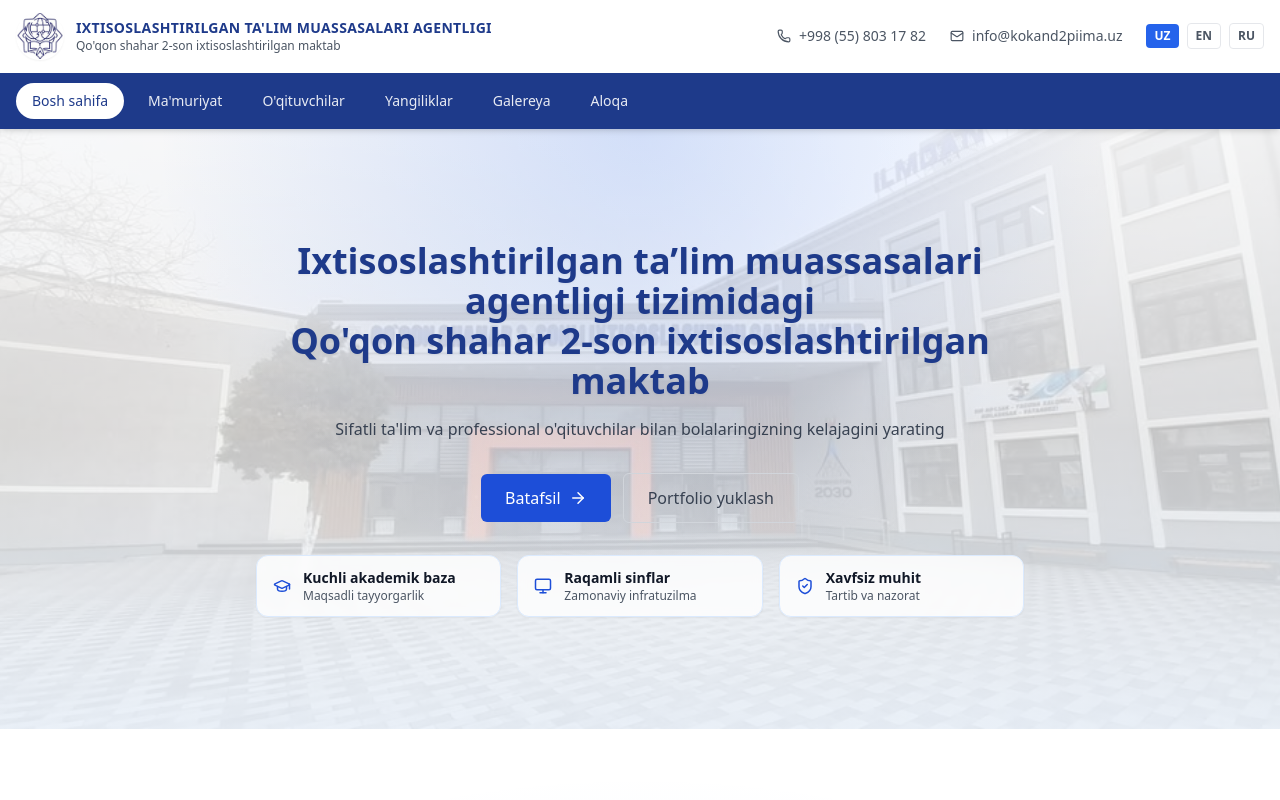
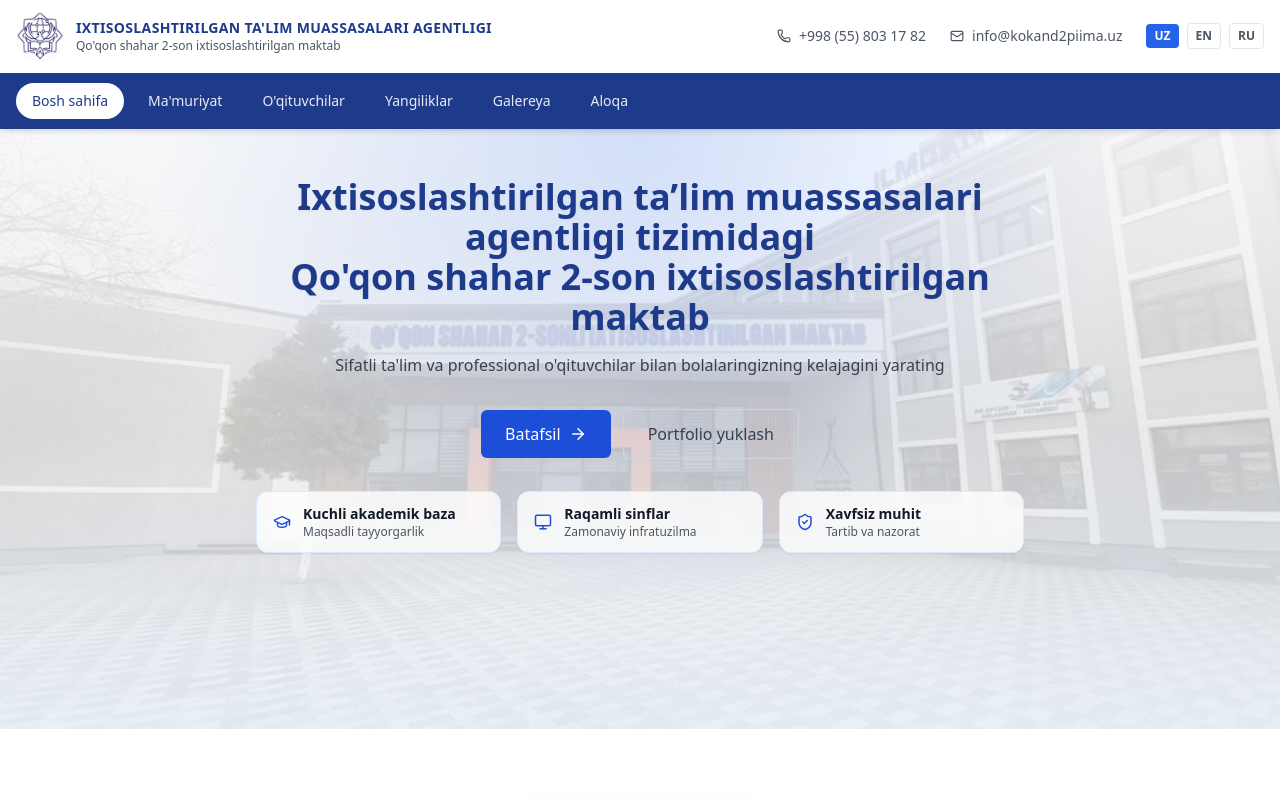
Before and after one commit to DarkNiobium/Kokand-2-Specialized-School, a React (Vite) app: page / in a window 1280 px wide. Shown: the top 800 px of the page. Built offline with nearby package versions, Linux system fonts and the light colour scheme.

Commit message:
hero fix

```diff
--- a/index.html
+++ b/index.html
@@ -2,7 +2,7 @@
 <html lang="en">
   <head>
     <meta charset="UTF-8" />
-    <link rel="icon" type="image/svg+xml" href="/favicon.svg" />
+    <link rel="icon" type="image/jpeg" href="/src/assets/school%20pictures/logo.jpg" />
     <meta name="viewport" content="width=device-width, initial-scale=1.0" />
     <title>Kokand 2-PIIMA</title>
     <script type="module">
--- a/src/components/home/Hero.tsx
+++ b/src/components/home/Hero.tsx
@@ -4,7 +4,7 @@ import entranceImage from '../../assets/school pictures/entrance.jpg';
 
 const Hero = () => {
   return (
-    <div className="relative h-[520px] md:h-[600px] flex items-center justify-center overflow-hidden">
+    <div className="relative h-[460px] md:h-[600px] flex items-start justify-center overflow-hidden pt-8 md:pt-12">
       <div
         className="absolute inset-0 z-0 bg-cover bg-center"
         style={{
@@ -12,8 +12,8 @@ const Hero = () => {
             `url(${entranceImage})`
         }}
       >
-        <div className="absolute inset-0 bg-gradient-to-b from-white/90 via-white/75 to-blue-50/90"></div>
-        <div className="absolute inset-0 bg-[radial-gradient(circle_at_top,_rgba(37,99,235,0.18),_transparent_55%)]"></div>
+        <div className="pointer-events-none absolute inset-0 bg-gradient-to-b from-white/90 via-white/75 to-blue-50/90"></div>
+        <div className="pointer-events-none absolute inset-0 bg-[radial-gradient(circle_at_top,_rgba(37,99,235,0.18),_transparent_55%)]"></div>
       </div>
       <div className="container mx-auto px-4 relative z-10 text-center">
         <h1 className="text-lg sm:text-2xl md:text-3xl lg:text-4xl font-semibold text-blue-900 mb-4 leading-snug drop-shadow-sm max-w-3xl mx-auto">
```
